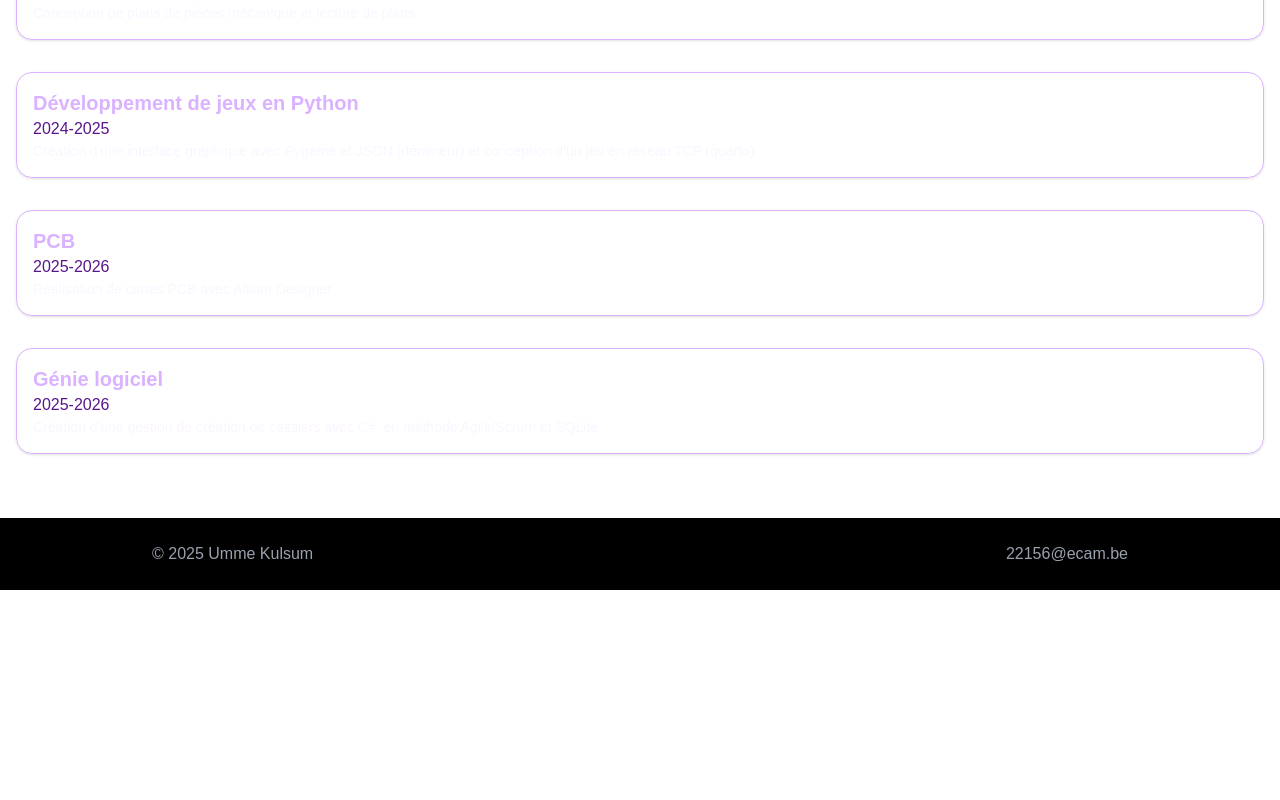
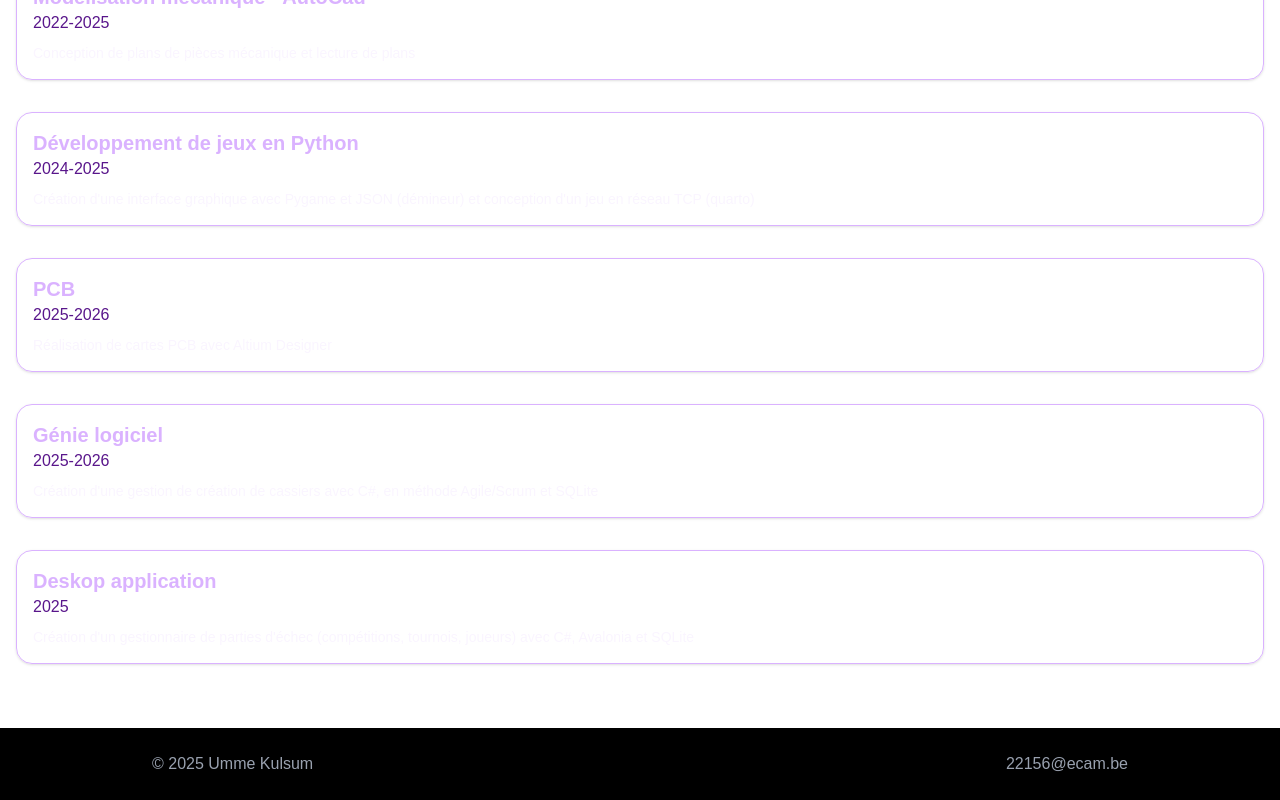
Before and after one commit to Kulsum22156/Portefolio, a Next.js app: page /CV in a window 1280 px wide. Shown: the part 974-1774 px from the top of the page. Before the commit the page ends 1564 px from the top, so only its background shows below. Built offline with nearby package versions, Linux system fonts and the light colour scheme.

Commit message:
Modification du type CVEntry

```diff
--- a/app/CV/page.tsx
+++ b/app/CV/page.tsx
@@ -14,7 +14,6 @@ export default function Cv() {
 
             <h2 className="text-2xl my-8">Expérience</h2>
             <CvEntry title="VFS Global" date="Mars 2022" description="Assistante & Relation client (stage)">
-
             </CvEntry>
 
             <h2 className="text-2xl my-8">Projets</h2>
@@ -33,6 +32,9 @@ export default function Cv() {
             <CvEntry title="Génie logiciel" date="2025-2026" description="Création d'une gestion de création de cassiers avec C#, en méthode Agile/Scrum et SQLite">
             </CvEntry>
 
+            <CvEntry title="Deskop application" date="2025" description="Création d'un gestionnaire de parties d'échec (compétitions, tournois, joueurs) avec C#, Avalonia et SQLite">
+            </CvEntry>
+
 
         </>
     )
--- a/app/components/CvEntry.tsx
+++ b/app/components/CvEntry.tsx
@@ -1,6 +1,6 @@
 import { ReactNode } from "react";
 
-type CvEntry ={
+type CvEntryProps ={
     title : string;
     employer?: string;
     children? : ReactNode;
@@ -10,15 +10,15 @@ type CvEntry ={
 };
 
 export default function CvEntry({
-  title, employer, children, date, subtitle, description}: CvEntry){
+  title, employer, children, date, subtitle, description}: CvEntryProps){
   return (
     <div>
         <div className="p-4 border border-purple-300 rounded-2xl shadow-sm mx-4 my-8">
-            <div className="flew items-center justify-between"></div>
+            <div className="flex items-center justify-between"></div>
             <h3 className="text-xl font-bold text-purple-300">{title}</h3>
 
             {date && (
-            <h4 className="mb.2 text-purple-900">{date}</h4>)}
+            <h4 className="mb-2 text-purple-900">{date}</h4>)}
 
              {description && (
             <p className="text-sm   text-purple-50">
```
